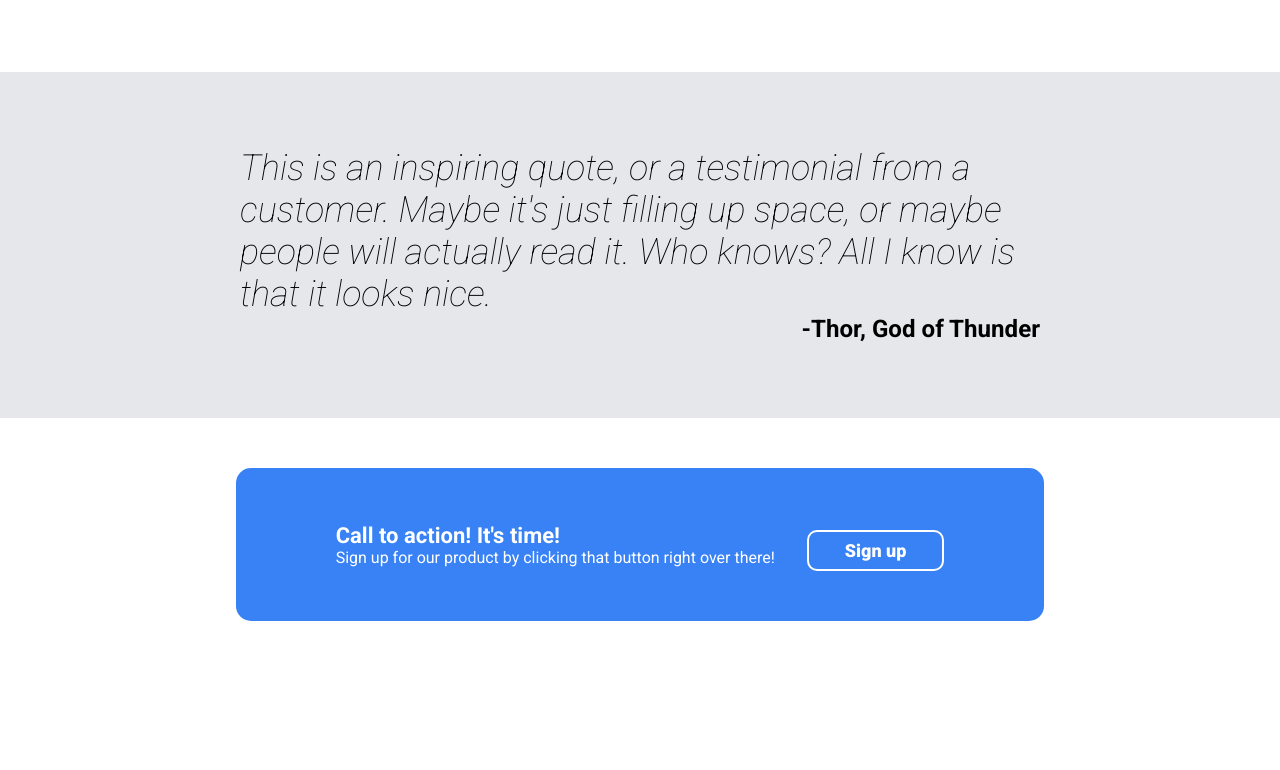
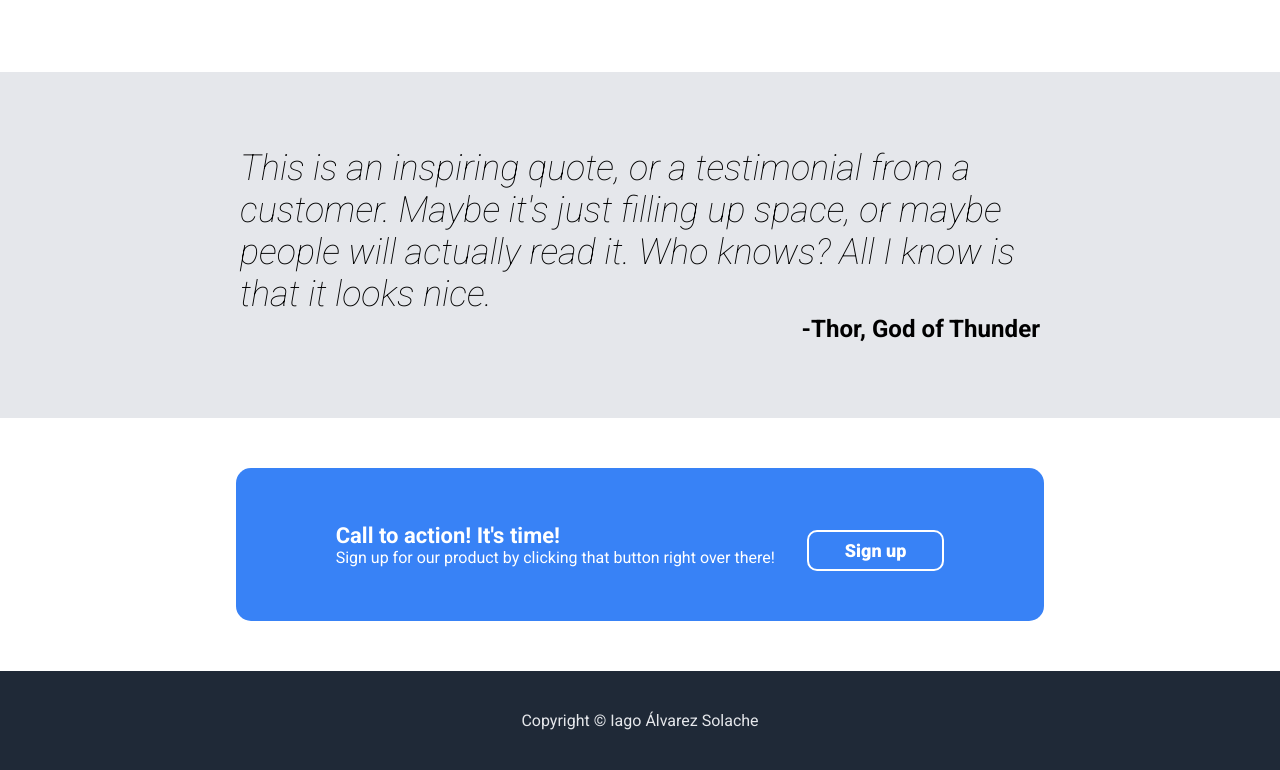
Before and after one commit to iagoalvarezzz/odin-landing-page, a plain HTML site: page index.html in a window 1280 px wide. Shown: the part 826-1596 px from the top of the page. Before the commit the page ends 1497 px from the top, so only its background shows below. Drawn offline with Linux system fonts and the light colour scheme.

Commit message:
Create footer

```diff
--- a/index.html
+++ b/index.html
@@ -61,5 +61,9 @@
     </div>
     <button>Sign up</button>
   </div>
+
+  <div class="footer">
+    Copyright © Iago Álvarez Solache
+  </div>
 </body>
 </html>
--- a/style.css
+++ b/style.css
@@ -145,3 +145,11 @@ h5{
 .action p{
   margin: 0;
 }
+
+.footer{
+  margin-top: auto;
+  background-color: #1F2937;
+  color: #E5E7EB;
+  text-align: center;
+  padding: 40px;
+}
```
